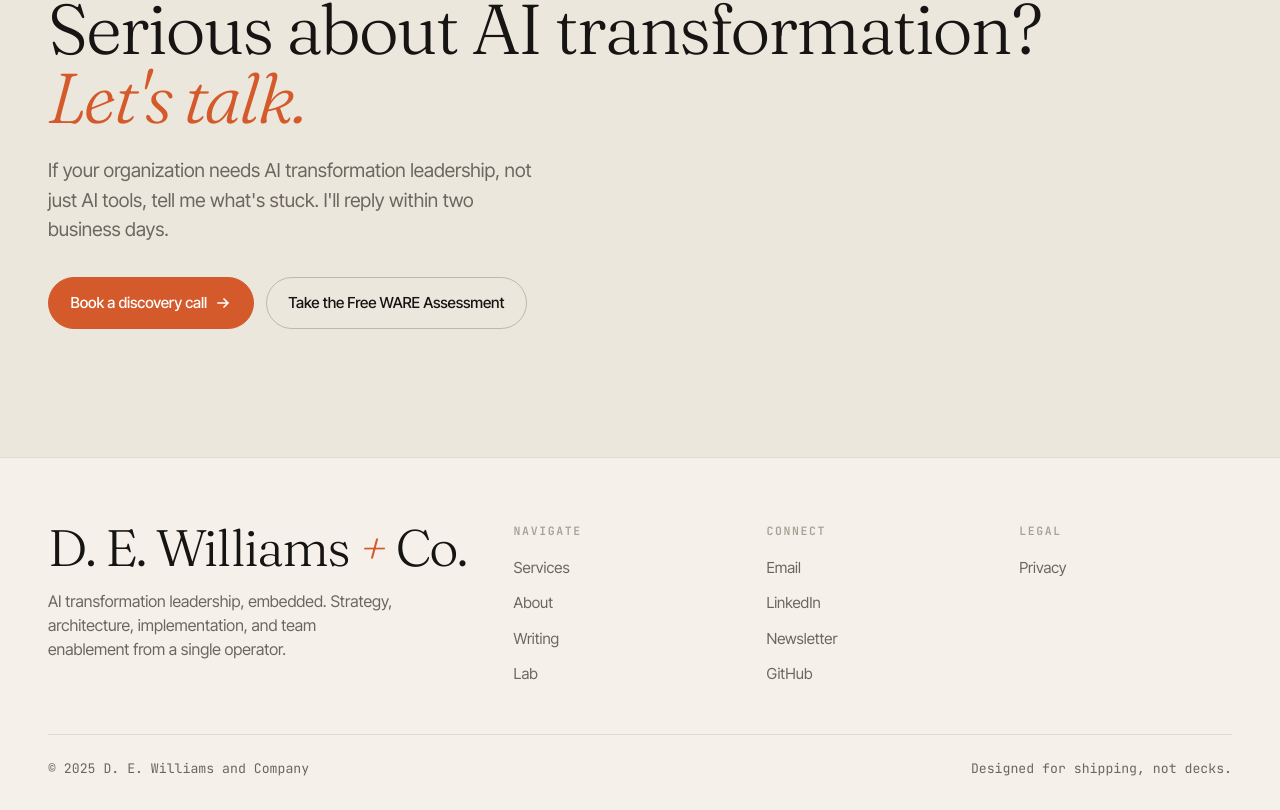
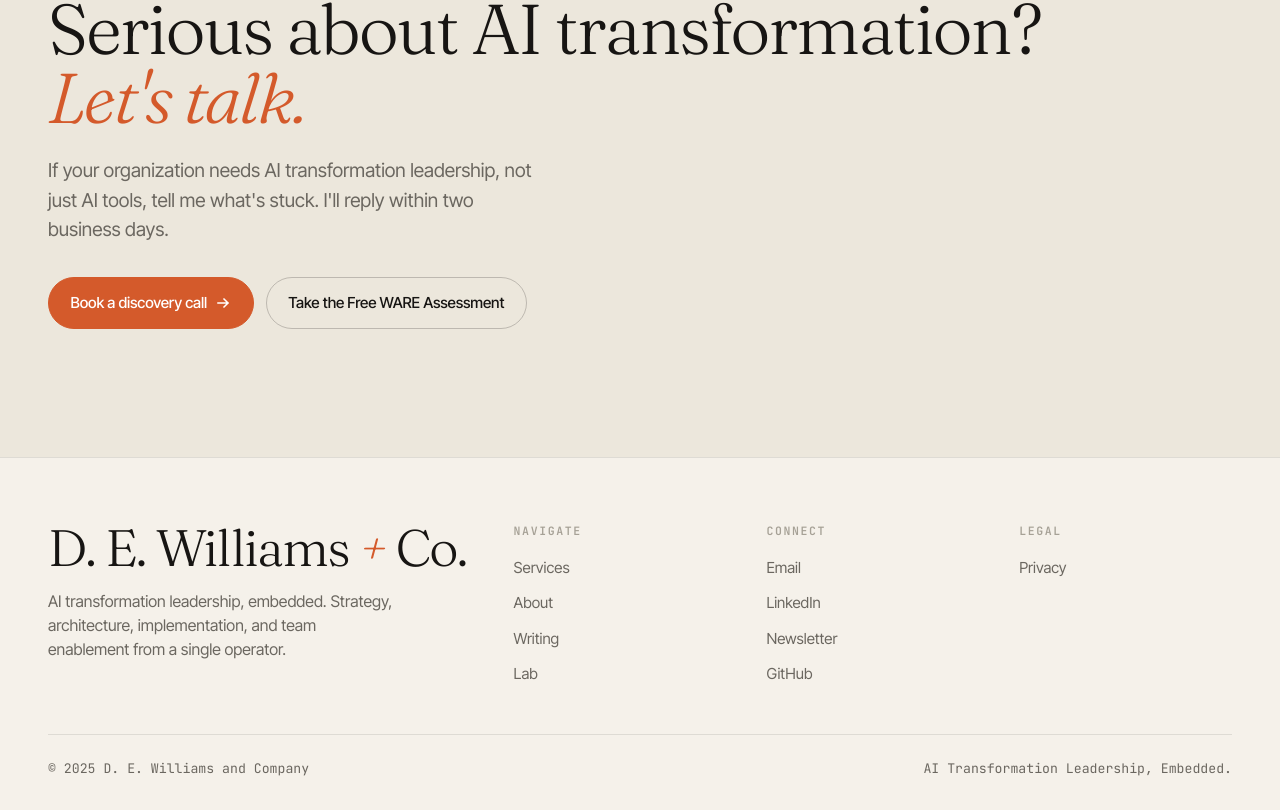
Before and after one commit to danieleugenewilliams/dwilliams-react, a React (Vite) app: page / in a window 1280 px wide. Shown: the part 5051-5861 px from the top of the page. Built offline with nearby package versions, Linux system fonts and the light colour scheme; no server answers.

Commit message:
chore: update footer tagline to practice positioning
Co-Authored-By: Claude Sonnet 4.6 <noreply@anthropic.com>

```diff
--- a/src/components/Layout.tsx
+++ b/src/components/Layout.tsx
@@ -110,7 +110,7 @@ function Footer() {
         </div>
         <div className="footer-new__bottom">
           <span>© {new Date().getFullYear()} D. E. Williams and Company</span>
-          <span>Designed for shipping, not decks.</span>
+          <span>AI Transformation Leadership, Embedded.</span>
         </div>
       </div>
     </footer>
```
